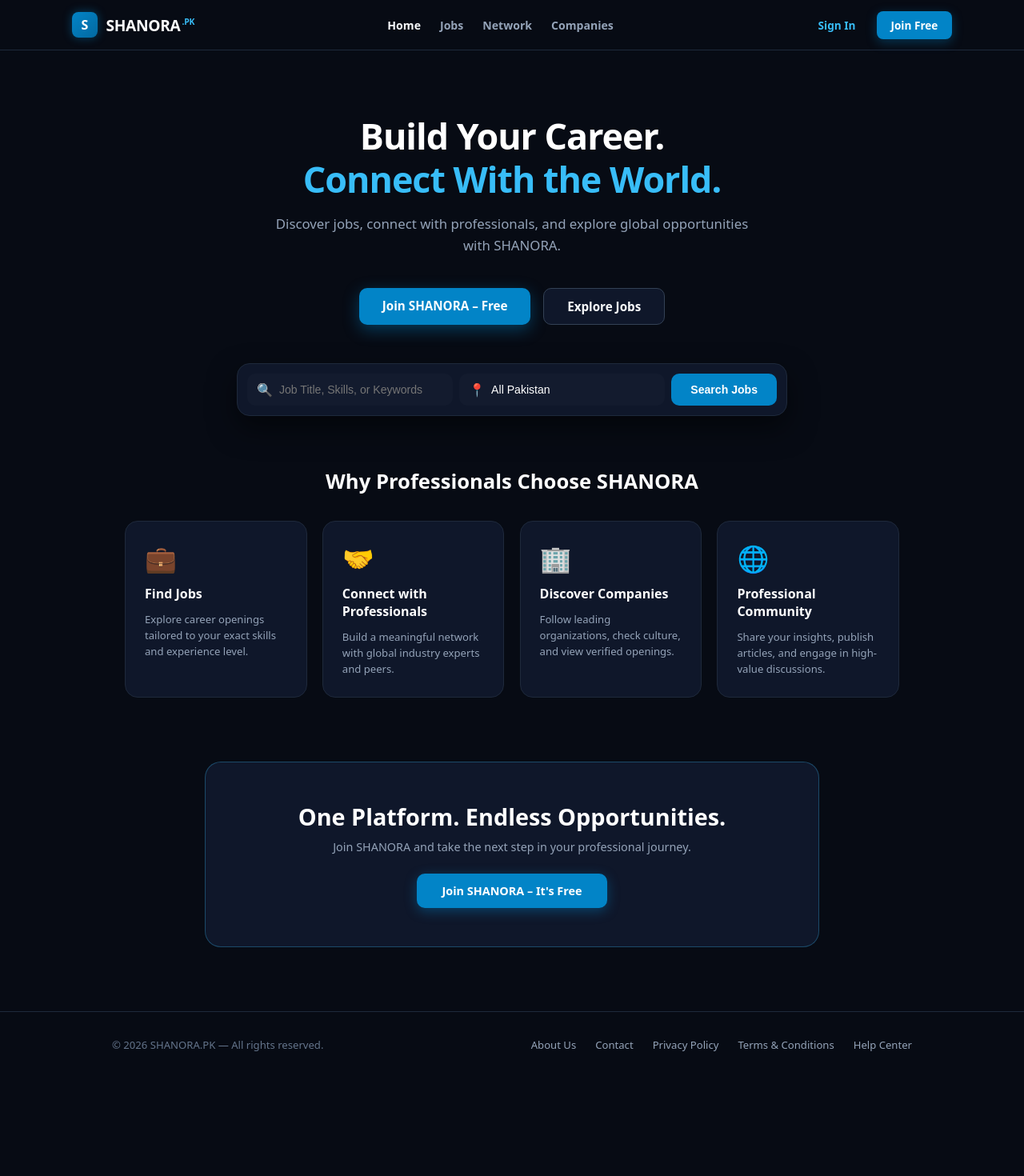
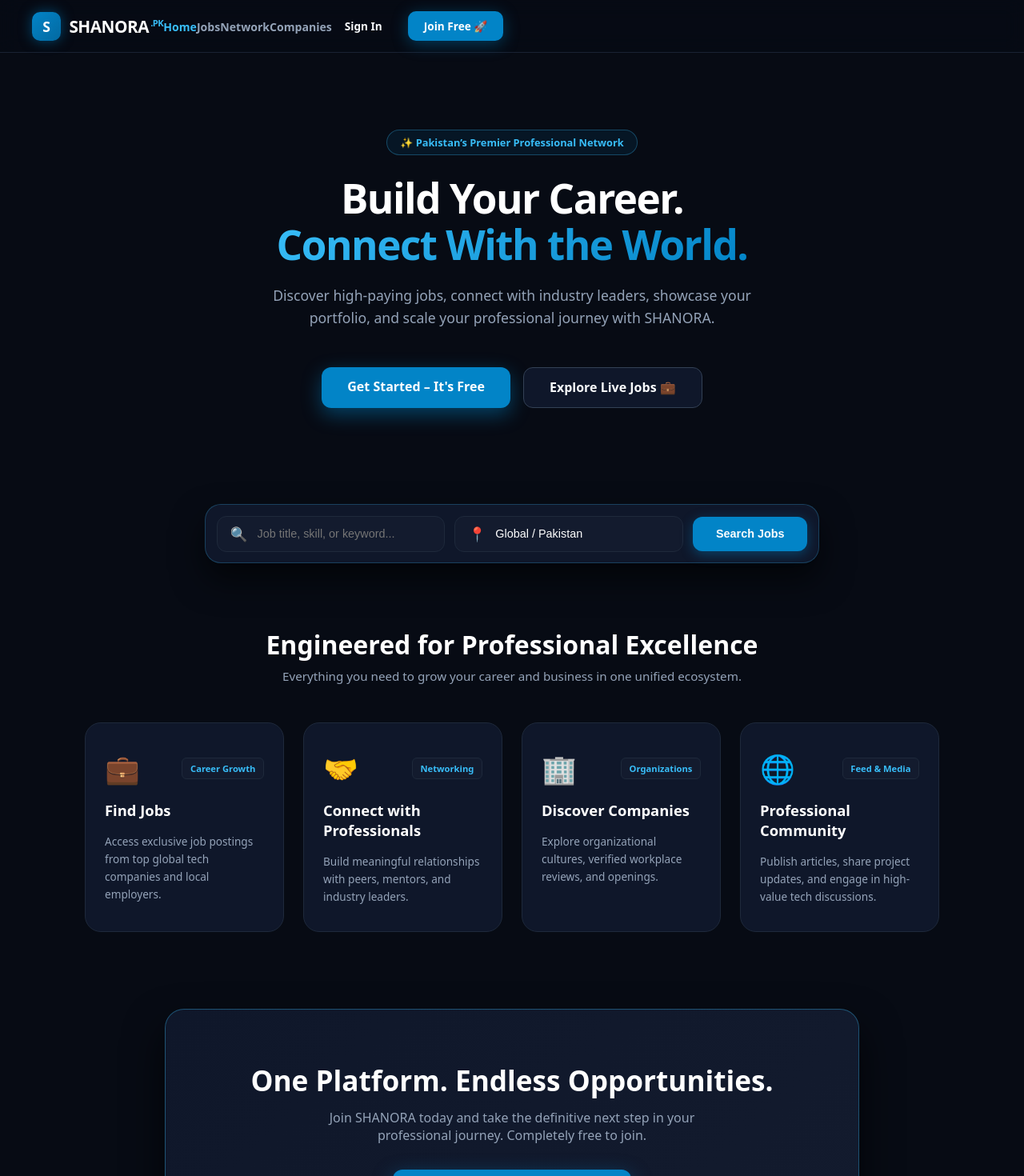
Before and after one commit to Amanbhatti786/shanora, a Next.js app: page / in a window 1280 px wide. Shown: the top 1470 px of the page at 80% size. Before the commit the page ends 1423 px from the top, so only its background shows below. Built offline with nearby package versions, Linux system fonts and the light colour scheme; no server answers.

Commit message:
Update page.js

```diff
--- a/app/page.js
+++ b/app/page.js
@@ -4,142 +4,256 @@ import { useState } from 'react';
 import Link from 'next/link';
 import { useRouter } from 'next/navigation';
 
-export default function LandingPage() {
+export default function ProfessionalLandingPage() {
   const router = useRouter();
   const [jobQuery, setJobQuery] = useState('');
-  const [locationQuery, setLocationQuery] = useState('All Pakistan');
+  const [locationQuery, setLocationQuery] = useState('Global / Pakistan');
 
-  const handleJobSearch = (e) => {
+  const handleSearch = (e) => {
     e.preventDefault();
     router.push(`/jobs?query=${encodeURIComponent(jobQuery)}&location=${encodeURIComponent(locationQuery)}`);
   };
 
   return (
-    <div style={{ minHeight: '100vh', backgroundColor: '#070b14', color: '#f8fafc', fontFamily: 'system-ui, -apple-system, sans-serif' }}>
+    <div style={{ minHeight: '100vh', backgroundColor: '#070b14', color: '#f8fafc', fontFamily: 'system-ui, -apple-system, sans-serif', overflowX: 'hidden' }}>
 
-      {/* 1. NAVIGATION HEADER */}
-      <header style={{ backgroundColor: '#070b14', borderBottom: '1px solid #1e293b', padding: '0.85rem 1.5rem', position: 'sticky', top: 0, zIndex: 100 }}>
-        <div style={{ maxWidth: '1100px', margin: '0 auto', display: 'flex', alignItems: 'center', justifyContent: 'space-between' }}>
+      {/* 1. ULTRA-CLEAN GLASSMORPHIC HEADER */}
+      <header style={{
+        position: 'sticky',
+        top: 0,
+        zIndex: 1000,
+        backgroundColor: 'rgba(7, 11, 20, 0.85)',
+        backdropFilter: 'blur(12px)',
+        borderBottom: '1px solid rgba(30, 41, 59, 0.8)',
+        padding: '0.9rem 2rem'
+      }}>
+        <div style={{ maxWidth: '1200px', margin: '0 auto', display: 'flex', alignItems: 'center', justifyContent: 'between' }}>
 
           {/* Logo */}
           <Link href="/" style={{ textDecoration: 'none', display: 'flex', alignItems: 'center', gap: '0.65rem' }}>
-            <div style={{ width: '32px', height: '32px', borderRadius: '8px', background: 'linear-gradient(135deg, #0284c7 0%, #0369a1 100%)', display: 'flex', alignItems: 'center', justifyContent: 'center', boxShadow: '0 0 12px rgba(2, 132, 199, 0.45)' }}>
-              <span style={{ color: '#fff', fontSize: '1rem', fontWeight: '900' }}>S</span>
+            <div style={{ width: '36px', height: '36px', borderRadius: '10px', background: 'linear-gradient(135deg, #0284c7 0%, #0369a1 100%)', display: 'flex', alignItems: 'center', justifyContent: 'center', boxShadow: '0 0 16px rgba(2, 132, 199, 0.5)' }}>
+              <span style={{ color: '#fff', fontSize: '1.1rem', fontWeight: '900' }}>S</span>
             </div>
-            <span style={{ fontSize: '1.2rem', fontWeight: '900', color: '#ffffff', letterSpacing: '-0.3px' }}>
-              SHANORA<span style={{ fontSize: '0.65rem', fontWeight: '800', color: '#38bdf8', verticalAlign: 'super', marginLeft: '2px' }}>.PK</span>
+            <span style={{ fontSize: '1.3rem', fontWeight: '900', color: '#ffffff', letterSpacing: '-0.5px' }}>
+              SHANORA<span style={{ fontSize: '0.7rem', fontWeight: '800', color: '#38bdf8', verticalAlign: 'super', marginLeft: '2px' }}>.PK</span>
             </span>
           </Link>
 
-          {/* Nav Links */}
-          <nav style={{ display: 'flex', alignItems: 'center', gap: '1.5rem' }}>
-            <Link href="/" style={{ color: '#f8fafc', textDecoration: 'none', fontSize: '0.88rem', fontWeight: '600' }}>Home</Link>
-            <Link href="/jobs" style={{ color: '#94a3b8', textDecoration: 'none', fontSize: '0.88rem', fontWeight: '600' }}>Jobs</Link>
+          {/* Navigation Links */}
+          <nav style={{ display: 'flex', alignItems: 'center', gap: '2rem', display: { xs: 'none', md: 'flex' } }}>
+            <Link href="/" style={{ color: '#38bdf8', textDecoration: 'none', fontSize: '0.88rem', fontWeight: '700' }}>Home</Link>
+            <Link href="/jobs" style={{ color: '#94a3b8', textDecoration: 'none', fontSize: '0.88rem', fontWeight: '600', transition: 'color 0.2s' }}>Jobs</Link>
             <Link href="/profile?tab=network" style={{ color: '#94a3b8', textDecoration: 'none', fontSize: '0.88rem', fontWeight: '600' }}>Network</Link>
             <Link href="/pages" style={{ color: '#94a3b8', textDecoration: 'none', fontSize: '0.88rem', fontWeight: '600' }}>Companies</Link>
           </nav>
 
           {/* Auth Actions */}
-          <div style={{ display: 'flex', alignItems: 'center', gap: '0.75rem' }}>
-            <Link href="/auth" style={{ color: '#38bdf8', textDecoration: 'none', fontSize: '0.85rem', fontWeight: '700', padding: '0.45rem 0.9rem' }}>
+          <div style={{ display: 'flex', alignItems: 'center', gap: '1rem' }}>
+            <Link href="/auth" style={{ color: '#f8fafc', textDecoration: 'none', fontSize: '0.85rem', fontWeight: '700', padding: '0.5rem 1rem' }}>
               Sign In
             </Link>
-            <Link href="/auth?mode=signup" style={{ backgroundColor: '#0284c7', color: '#fff', textDecoration: 'none', fontSize: '0.85rem', fontWeight: '800', padding: '0.5rem 1.1rem', borderRadius: '8px', boxShadow: '0 4px 14px rgba(2, 132, 199, 0.35)' }}>
-              Join Free
+            <Link href="/auth?mode=signup" style={{
+              backgroundColor: '#0284c7',
+              color: '#fff',
+              textDecoration: 'none',
+              fontSize: '0.85rem',
+              fontWeight: '800',
+              padding: '0.55rem 1.25rem',
+              borderRadius: '10px',
+              boxShadow: '0 4px 20px rgba(2, 132, 199, 0.4)',
+              transition: 'all 0.2s ease'
+            }}>
+              Join Free 🚀
             </Link>
           </div>
 
         </div>
       </header>
 
-      {/* 2. HERO SECTION */}
-      <section style={{ maxWidth: '800px', margin: '0 auto', padding: '5rem 1rem 3rem 1rem', textAlign: 'center' }}>
-        <h1 style={{ fontSize: '2.8rem', fontWeight: '900', color: '#ffffff', letterSpacing: '-1px', lineHeight: '1.2', marginBottom: '1rem' }}>
+      {/* 2. HERO SECTION WITH GLOW EFFECT */}
+      <section style={{ position: 'relative', maxWidth: '900px', margin: '0 auto', padding: '6rem 1rem 4rem 1rem', textAlign: 'center' }}>
+
+        {/* Background Ambient Glow */}
+        <div style={{ position: 'absolute', top: '20%', left: '50%', transform: 'translate(-50%, -50%)', width: '350px', height: '350px', backgroundColor: 'rgba(2, 132, 199, 0.12)', filter: 'blur(90px)', borderRadius: '50%', zIndex: -1 }} />
+
+        <div style={{ display: 'inline-flex', alignItems: 'center', gap: '0.5rem', backgroundColor: 'rgba(2, 132, 199, 0.1)', border: '1px solid rgba(56, 189, 248, 0.3)', padding: '0.35rem 1rem', borderRadius: '20px', marginBottom: '1.5rem' }}>
+          <span style={{ fontSize: '0.8rem', color: '#38bdf8', fontWeight: '700' }}>✨ Pakistan’s Premier Professional Network</span>
+        </div>
+
+        <h1 style={{ fontSize: '3.2rem', fontWeight: '900', color: '#ffffff', letterSpacing: '-1.5px', lineHeight: '1.15', marginBottom: '1.2rem' }}>
           Build Your Career. <br />
-          <span style={{ color: '#38bdf8' }}>Connect With the World.</span>
+          <span style={{ background: 'linear-gradient(135deg, #38bdf8 0%, #0284c7 100%)', WebkitBackgroundClip: 'text', WebkitTextFillColor: 'transparent' }}>
+            Connect With the World.
+          </span>
         </h1>
-        <p style={{ fontSize: '1.05rem', color: '#94a3b8', lineHeight: '1.6', maxWidth: '600px', margin: '0 auto 2.5rem auto' }}>
-          Discover jobs, connect with professionals, and explore global opportunities with SHANORA.
+
+        <p style={{ fontSize: '1.1rem', color: '#94a3b8', lineHeight: '1.6', maxWidth: '640px', margin: '0 auto 3rem auto' }}>
+          Discover high-paying jobs, connect with industry leaders, showcase your portfolio, and scale your professional journey with SHANORA.
         </p>
 
-        <div style={{ display: 'flex', justifyContent: 'center', gap: '1rem', flexWrap: 'wrap' }}>
-          <Link href="/auth?mode=signup" style={{ backgroundColor: '#0284c7', color: '#fff', textDecoration: 'none', padding: '0.75rem 1.8rem', borderRadius: '10px', fontSize: '0.95rem', fontWeight: '800', boxShadow: '0 6px 20px rgba(2, 132, 199, 0.4)' }}>
-            Join SHANORA – Free
+        {/* Hero CTA Buttons */}
+        <div style={{ display: 'flex', justifyContent: 'center', gap: '1rem', flexWrap: 'wrap', marginBottom: '3.5rem' }}>
+          <Link href="/auth?mode=signup" style={{
+            backgroundColor: '#0284c7',
+            color: '#fff',
+            textDecoration: 'none',
+            padding: '0.85rem 2rem',
+            borderRadius: '12px',
+            fontSize: '1rem',
+            fontWeight: '800',
+            boxShadow: '0 8px 25px rgba(2, 132, 199, 0.45)'
+          }}>
+            Get Started – It's Free
           </Link>
-          <Link href="/jobs" style={{ backgroundColor: '#0f172a', border: '1px solid #334155', color: '#f8fafc', textDecoration: 'none', padding: '0.75rem 1.8rem', borderRadius: '10px', fontSize: '0.95rem', fontWeight: '700' }}>
-            Explore Jobs
+          <Link href="/jobs" style={{
+            backgroundColor: '#0f172a',
+            border: '1px solid #334155',
+            color: '#f8fafc',
+            textDecoration: 'none',
+            padding: '0.85rem 2rem',
+            borderRadius: '12px',
+            fontSize: '1rem',
+            fontWeight: '700'
+          }}>
+            Explore Live Jobs 💼
           </Link>
         </div>
       </section>
 
-      {/* 3. JOB SEARCH WIDGET */}
-      <section style={{ maxWidth: '720px', margin: '0 auto 4rem auto', padding: '0 1rem' }}>
-        <form onSubmit={handleJobSearch} style={{ backgroundColor: '#0f172a', border: '1px solid #1e293b', borderRadius: '16px', padding: '0.75rem', display: 'flex', gap: '0.5rem', boxShadow: '0 15px 35px rgba(0,0,0,0.5)', flexWrap: 'wrap' }}>
-          <div style={{ flex: 1, minWidth: '200px', display: 'flex', alignItems: 'center', gap: '0.5rem', padding: '0.5rem 0.75rem', backgroundColor: '#131b2e', borderRadius: '10px' }}>
-            <span>🔍</span>
+      {/* 3. ADVANCED JOB SEARCH WIDGET */}
+      <section style={{ maxWidth: '800px', margin: '0 auto 5rem auto', padding: '0 1rem' }}>
+        <form onSubmit={handleSearch} style={{
+          backgroundColor: '#0f172a',
+          border: '1px solid rgba(56, 189, 248, 0.25)',
+          borderRadius: '20px',
+          padding: '0.85rem',
+          display: 'flex',
+          gap: '0.75rem',
+          boxShadow: '0 20px 40px rgba(0,0,0,0.6)',
+          flexWrap: 'wrap',
+          alignItems: 'center'
+        }}>
+          <div style={{ flex: 1, minWidth: '220px', display: 'flex', alignItems: 'center', gap: '0.75rem', padding: '0.6rem 1rem', backgroundColor: '#131b2e', borderRadius: '12px', border: '1px solid #1e293b' }}>
+            <span style={{ fontSize: '1.1rem' }}>🔍</span>
             <input
               type="text"
-              placeholder="Job Title, Skills, or Keywords"
+              placeholder="Job title, skill, or keyword..."
               value={jobQuery}
               onChange={(e) => setJobQuery(e.target.value)}
-              style={{ width: '100%', background: 'none', border: 'none', color: '#fff', outline: 'none', fontSize: '0.88rem' }}
+              style={{ width: '100%', background: 'none', border: 'none', color: '#fff', outline: 'none', fontSize: '0.9rem' }}
             />
           </div>
-          <div style={{ flex: 1, minWidth: '160px', display: 'flex', alignItems: 'center', gap: '0.5rem', padding: '0.5rem 0.75rem', backgroundColor: '#131b2e', borderRadius: '10px' }}>
-            <span>📍</span>
+
+          <div style={{ flex: 1, minWidth: '180px', display: 'flex', alignItems: 'center', gap: '0.75rem', padding: '0.6rem 1rem', backgroundColor: '#131b2e', borderRadius: '12px', border: '1px solid #1e293b' }}>
+            <span style={{ fontSize: '1.1rem' }}>📍</span>
             <input
               type="text"
-              placeholder="Country / Location"
+              placeholder="Country or City"
               value={locationQuery}
               onChange={(e) => setLocationQuery(e.target.value)}
-              style={{ width: '100%', background: 'none', border: 'none', color: '#fff', outline: 'none', fontSize: '0.88rem' }}
+              style={{ width: '100%', background: 'none', border: 'none', color: '#fff', outline: 'none', fontSize: '0.9rem' }}
             />
           </div>
-          <button type="submit" style={{ backgroundColor: '#0284c7', color: '#fff', border: 'none', padding: '0.75rem 1.5rem', borderRadius: '10px', fontWeight: '800', fontSize: '0.88rem', cursor: 'pointer' }}>
+
+          <button type="submit" style={{
+            backgroundColor: '#0284c7',
+            color: '#fff',
+            border: '0',
+            padding: '0.85rem 1.8rem',
+            borderRadius: '12px',
+            fontWeight: '800',
+            fontSize: '0.9rem',
+            cursor: 'pointer',
+            boxShadow: '0 4px 15px rgba(2, 132, 199, 0.4)'
+          }}>
             Search Jobs
           </button>
         </form>
       </section>
 
-      {/* 4. FOUR MAIN FEATURES */}
-      <section style={{ maxWidth: '1000px', margin: '0 auto 5rem auto', padding: '0 1rem' }}>
-        <h2 style={{ textAlign: 'center', fontSize: '1.6rem', fontWeight: '800', marginBottom: '2rem', color: '#fff' }}>
-          Why Professionals Choose SHANORA
-        </h2>
-        <div style={{ display: 'grid', gridTemplateColumns: 'repeat(auto-fit, minmax(220px, 1fr))', gap: '1.2rem' }}>
+      {/* 4. FOUR MAIN FEATURE CARDS (EXECUTIVE STYLE) */}
+      <section style={{ maxWidth: '1100px', margin: '0 auto 6rem auto', padding: '0 1rem' }}>
+        <div style={{ textAlign: 'center', marginBottom: '3rem' }}>
+          <h2 style={{ fontSize: '2rem', fontWeight: '900', color: '#fff', marginBottom: '0.5rem' }}>
+            Engineered for Professional Excellence
+          </h2>
+          <p style={{ color: '#94a3b8', fontSize: '0.95rem' }}>Everything you need to grow your career and business in one unified ecosystem.</p>
+        </div>
+
+        <div style={{ display: 'grid', gridTemplateColumns: 'repeat(auto-fit, minmax(240px, 1fr))', gap: '1.5rem' }}>
           {[
-            { title: 'Find Jobs', desc: 'Explore career openings tailored to your exact skills and experience level.', icon: '💼' },
-            { title: 'Connect with Professionals', desc: 'Build a meaningful network with global industry experts and peers.', icon: '🤝' },
-            { title: 'Discover Companies', desc: 'Follow leading organizations, check culture, and view verified openings.', icon: '🏢' },
-            { title: 'Professional Community', desc: 'Share your insights, publish articles, and engage in high-value discussions.', icon: '🌐' }
+            { title: 'Find Jobs', desc: 'Access exclusive job postings from top global tech companies and local employers.', icon: '💼', tag: 'Career Growth' },
+            { title: 'Connect with Professionals', desc: 'Build meaningful relationships with peers, mentors, and industry leaders.', icon: '🤝', tag: 'Networking' },
+            { title: 'Discover Companies', desc: 'Explore organizational cultures, verified workplace reviews, and openings.', icon: '🏢', tag: 'Organizations' },
+            { title: 'Professional Community', desc: 'Publish articles, share project updates, and engage in high-value tech discussions.', icon: '🌐', tag: 'Feed & Media' }
           ].map((feat, idx) => (
-            <div key={idx} style={{ backgroundColor: '#0f172a', border: '1px solid #1e293b', borderRadius: '16px', padding: '1.5rem', display: 'flex', flexDirection: 'column', gap: '0.75rem' }}>
-              <div style={{ fontSize: '2rem' }}>{feat.icon}</div>
-              <h3 style={{ fontSize: '1rem', fontWeight: '800', color: '#fff', margin: 0 }}>{feat.title}</h3>
-              <p style={{ fontSize: '0.82rem', color: '#94a3b8', lineHeight: '1.5', margin: 0 }}>{feat.desc}</p>
+            <div key={idx} style={{
+              backgroundColor: '#0f172a',
+              border: '1px solid #1e293b',
+              borderRadius: '20px',
+              padding: '2rem 1.5rem',
+              display: 'flex',
+              flexDirection: 'column',
+              gap: '1rem',
+              transition: 'transform 0.2s ease, border-color 0.2s ease',
+              cursor: 'pointer'
+            }}
+            onMouseEnter={(e) => { e.currentTarget.style.borderColor = '#0284c7'; e.currentTarget.style.transform = 'translateY(-4px)'; }}
+            onMouseLeave={(e) => { e.currentTarget.style.borderColor = '#1e293b'; e.currentTarget.style.transform = 'translateY(0)'; }}
+            >
+              <div style={{ display: 'flex', justifyContent: 'space-between', alignItems: 'center' }}>
+                <span style={{ fontSize: '2.2rem' }}>{feat.icon}</span>
+                <span style={{ fontSize: '0.7rem', fontWeight: '700', backgroundColor: '#131b2e', color: '#38bdf8', padding: '0.3rem 0.6rem', borderRadius: '6px', border: '1px solid #1e293b' }}>
+                  {feat.tag}
+                </span>
+              </div>
+              <h3 style={{ fontSize: '1.15rem', fontWeight: '800', color: '#fff', margin: 0 }}>{feat.title}</h3>
+              <p style={{ fontSize: '0.85rem', color: '#94a3b8', lineHeight: '1.6', margin: 0 }}>{feat.desc}</p>
             </div>
           ))}
         </div>
       </section>
 
-      {/* 5. FINAL CTA */}
-      <section style={{ maxWidth: '800px', margin: '0 auto 5rem auto', padding: '0 1rem', textAlign: 'center' }}>
-        <div style={{ backgroundColor: 'linear-gradient(135deg, rgba(2,132,199,0.15) 0%, rgba(15,23,42,0.8) 100%)', backgroundColor: '#0f172a', border: '1px solid rgba(56,189,248,0.3)', borderRadius: '20px', padding: '3rem 2rem' }}>
-          <h2 style={{ fontSize: '1.8rem', fontWeight: '900', color: '#fff', marginBottom: '0.6rem' }}>One Platform. Endless Opportunities.</h2>
-          <p style={{ color: '#94a3b8', fontSize: '0.9rem', marginBottom: '1.5rem' }}>Join SHANORA and take the next step in your professional journey.</p>
-          <Link href="/auth?mode=signup" style={{ display: 'inline-block', backgroundColor: '#0284c7', color: '#fff', textDecoration: 'none', padding: '0.75rem 2rem', borderRadius: '10px', fontSize: '0.9rem', fontWeight: '800', boxShadow: '0 4px 15px rgba(2,132,199,0.4)' }}>
-            Join SHANORA – It's Free
+      {/* 5. FINAL HIGH-CONVERSION CTA */}
+      <section style={{ maxWidth: '900px', margin: '0 auto 6rem auto', padding: '0 1rem' }}>
+        <div style={{
+          background: 'linear-gradient(135deg, #0f172a 0%, #131b2e 100%)',
+          border: '1px solid rgba(56, 189, 248, 0.35)',
+          borderRadius: '24px',
+          padding: '4rem 2rem',
+          textAlign: 'center',
+          boxShadow: '0 25px 50px rgba(0,0,0,0.7)'
+        }}>
+          <h2 style={{ fontSize: '2.2rem', fontWeight: '900', color: '#fff', marginBottom: '0.8rem' }}>
+            One Platform. Endless Opportunities.
+          </h2>
+          <p style={{ color: '#94a3b8', fontSize: '1rem', maxWidth: '550px', margin: '0 auto 2rem auto' }}>
+            Join SHANORA today and take the definitive next step in your professional journey. Completely free to join.
+          </p>
+          <Link href="/auth?mode=signup" style={{
+            display: 'inline-block',
+            backgroundColor: '#0284c7',
+            color: '#fff',
+            textDecoration: 'none',
+            padding: '0.9rem 2.5rem',
+            borderRadius: '12px',
+            fontSize: '1rem',
+            fontWeight: '800',
+            boxShadow: '0 8px 25px rgba(2,132,199,0.5)'
+          }}>
+            Join SHANORA – It's Free 🚀
           </Link>
         </div>
       </section>
 
-      {/* 6. FOOTER */}
-      <footer style={{ backgroundColor: '#070b14', borderTop: '1px solid #1e293b', padding: '2rem 1rem' }}>
-        <div style={{ maxWidth: '1000px', margin: '0 auto', display: 'flex', justifyContent: 'space-between', alignItems: 'center', flexWrap: 'wrap', gap: '1rem' }}>
-          <div style={{ fontSize: '0.82rem', color: '#64748b' }}>
-            © {new Date().getFullYear()} SHANORA.PK — All rights reserved.
+      {/* 6. PROFESSIONAL FOOTER */}
+      <footer style={{ backgroundColor: '#070b14', borderTop: '1px solid #1e293b', padding: '3rem 1rem' }}>
+        <div style={{ maxWidth: '1100px', margin: '0 auto', display: 'flex', justifyContent: 'space-between', alignItems: 'center', flexWrap: 'wrap', gap: '1.5rem' }}>
+          <div style={{ display: 'flex', alignItems: 'center', gap: '0.6rem' }}>
+            <span style={{ color: '#fff', fontWeight: '900', fontSize: '1rem' }}>SHANORA<span style={{ color: '#38bdf8' }}>.PK</span></span>
+            <span style={{ color: '#475569', fontSize: '0.82rem' }}>| Professional Networking & Jobs</span>
           </div>
-          <div style={{ display: 'flex', gap: '1.5rem', fontSize: '0.82rem' }}>
+          <div style={{ display: 'flex', gap: '2rem', fontSize: '0.85rem', flexWrap: 'wrap' }}>
             <Link href="/about" style={{ color: '#94a3b8', textDecoration: 'none' }}>About Us</Link>
             <Link href="/contact" style={{ color: '#94a3b8', textDecoration: 'none' }}>Contact</Link>
             <Link href="/privacy" style={{ color: '#94a3b8', textDecoration: 'none' }}>Privacy Policy</Link>
@@ -147,6 +261,9 @@ export default function LandingPage() {
             <Link href="/help" style={{ color: '#94a3b8', textDecoration: 'none' }}>Help Center</Link>
           </div>
         </div>
+        <div style={{ maxWidth: '1100px', margin: '2rem auto 0 auto', textAlign: 'center', color: '#475569', fontSize: '0.78rem' }}>
+          © {new Date().getFullYear()} SHANORA.PK — All rights reserved. Built for international standards.
+        </div>
       </footer>
 
     </div>
```
